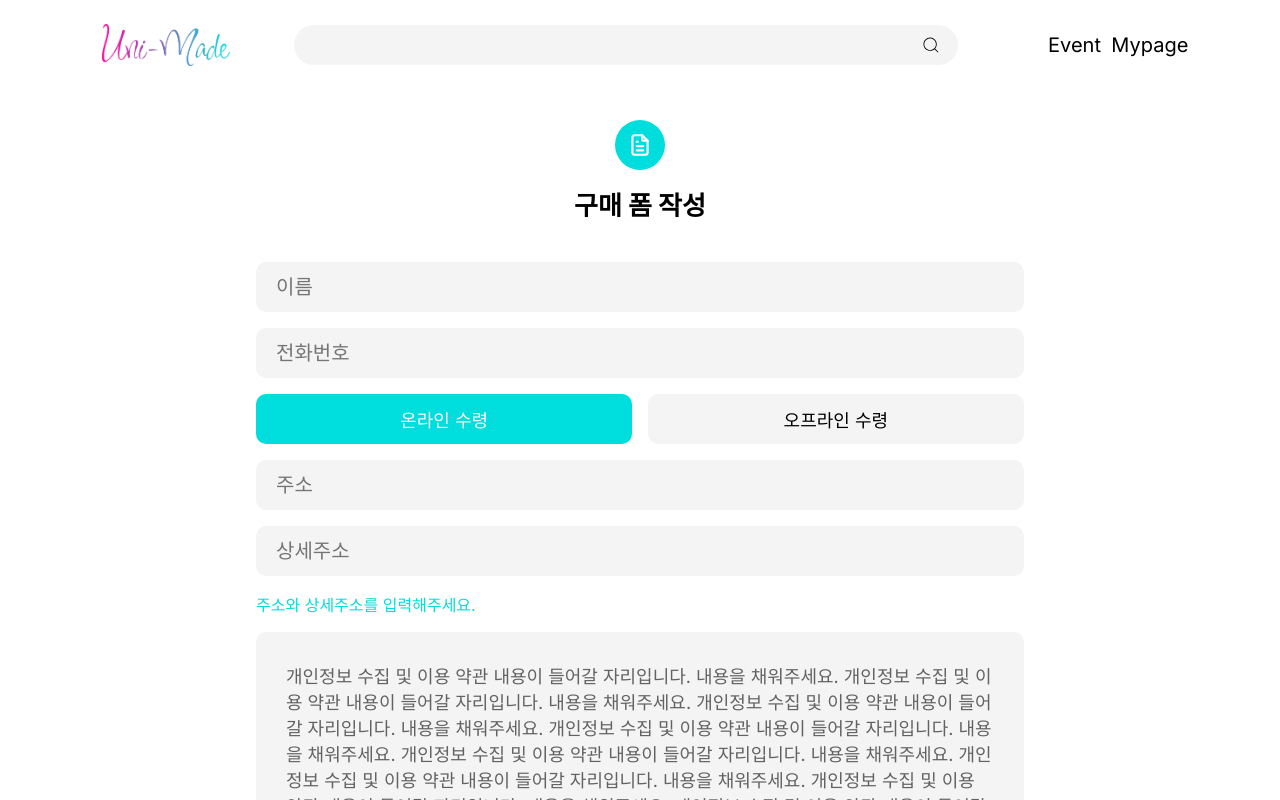
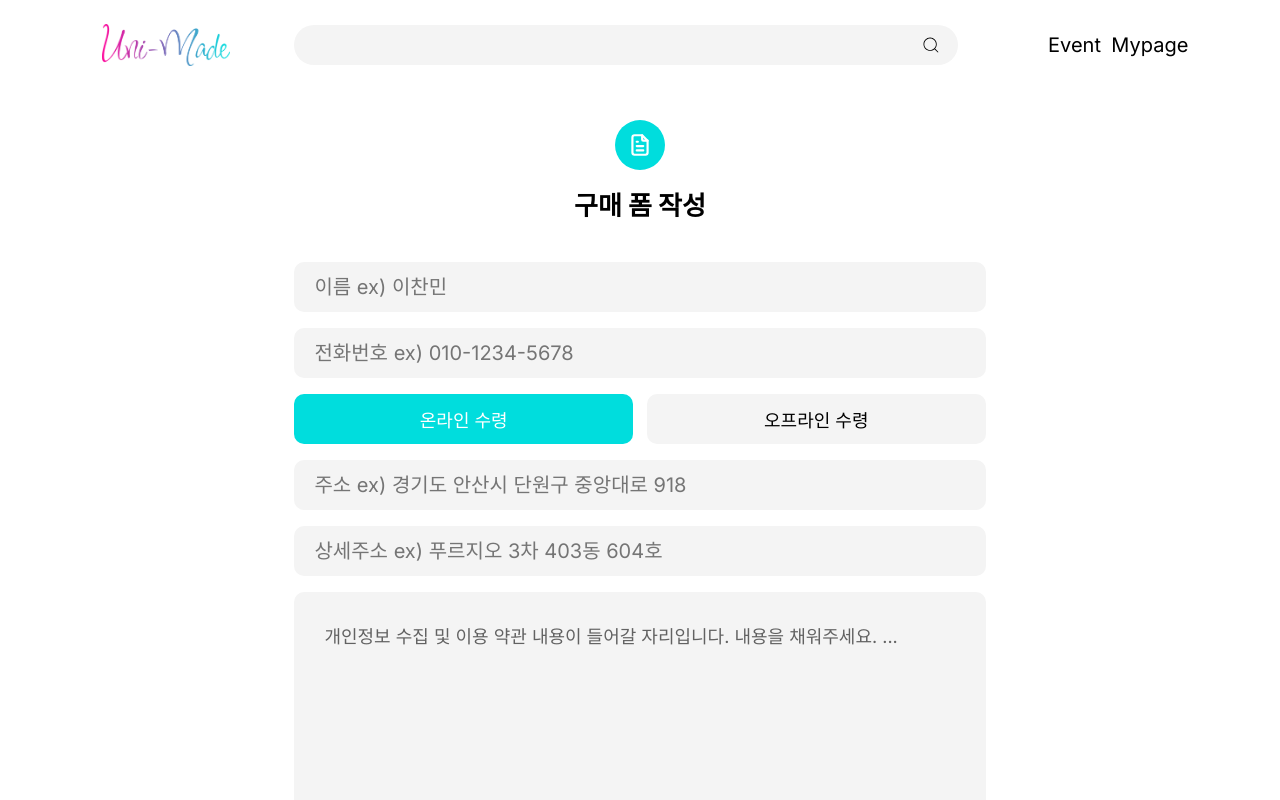
Before and after one commit to Uni-Made/FE, a React (Vite) app in the folder FE/: page /product/1/purchase in a window 1280 px wide. Built offline with nearby package versions, Linux system fonts and the light colour scheme.

Commit message:
Feat: product Detail, Form 페이지에서 복수의 카테고리 항목을 가지는 상품도 구매 가능하도록 구조 변경, api로 동적 기능 추가 완료

```diff
--- a/FE/src/pages/ProductDetail/components/DetailBox.jsx
+++ b/FE/src/pages/ProductDetail/components/DetailBox.jsx
@@ -42,18 +42,18 @@ const DetailBox = () => {
     <Container>
       <TabContainer>
         <Tab
-          active={activeTab === "details"}
+          $active={activeTab === "details"}
           onClick={() => setActiveTab("details")}
         >
           상세정보
         </Tab>
         <Tab
-          active={activeTab === "review"}
+          $active={activeTab === "review"}
           onClick={() => setActiveTab("review")}
         >
           리뷰
         </Tab>
-        <Tab active={activeTab === "qa"} onClick={() => setActiveTab("qa")}>
+        <Tab $active={activeTab === "qa"} onClick={() => setActiveTab("qa")}>
           Q&A
         </Tab>
       </TabContainer>
--- a/FE/src/pages/ProductDetail/components/Modal.jsx
+++ b/FE/src/pages/ProductDetail/components/Modal.jsx
@@ -4,7 +4,7 @@ import styled from "styled-components";
 
 // 오버레이 컴포넌트 추가
 const ModalOverlay = styled.div`
-  display: ${(props) => (props.show ? "block" : "none")};
+  display: ${(props) => (props.$show ? "block" : "none")};
   position: fixed;
   top: 0;
   left: 0;
@@ -72,15 +72,15 @@ const Button = styled.button`
 
 export default function Modal({ showModal, handleClose }) {
   const navigate = useNavigate();
-  const params = useParams();
+  const { productId } = useParams();
+
   const { selectedOptions, totalPrice } = useSelector(
     (state) => state.purchase
   );
-  console.log(selectedOptions);
 
   const handleYesBtnClick = () => {
     handleClose();
-    navigate("/product/:" + params + "/purchase");
+    navigate("/product/" + productId + "/purchase");
   };
   return (
     <>
@@ -88,7 +88,11 @@ export default function Modal({ showModal, handleClose }) {
       <ModalContainer show={showModal}>
         {selectedOptions.map((option, idx) => (
           <OptionTextBox key={idx}>
-            <p>{option.optionName} </p>
+            <p>
+              {option.values.map((optionItem) => (
+                <>{optionItem + " "}</>
+              ))}{" "}
+            </p>
             <p>{option.amount}개</p>
           </OptionTextBox>
         ))}
--- a/FE/src/pages/ProductList/ProductListPage.jsx
+++ b/FE/src/pages/ProductList/ProductListPage.jsx
@@ -16,6 +16,7 @@ import {
   sortProducts,
   searchKeywordProducts,
 } from "./../../state/products/productsSlice";
+import { setSelectedProduct } from "../../state/purchase/purchaseSlice";
 
 import { useNavigate } from "react-router-dom";
 
@@ -45,6 +46,10 @@ function ProductListPage() {
   useEffect(() => {
     dispatch(getProducts());
   }, [dispatch]);
+
+  // useEffect(() => {
+  //   dispatch(setSelectedProduct({}));
+  // }, []);
 
   return (
     <S.Container>
--- a/FE/src/pages/Purchase/PurchaseFormPage.jsx
+++ b/FE/src/pages/Purchase/PurchaseFormPage.jsx
@@ -1,19 +1,66 @@
 import React, { useState } from "react";
 import Navbar from "../ProductList/components/Navbar";
 import * as S from "./PurchaseFormPage.style";
-import Input from "./components/Input";
+import PurchaseInput from "./components/PurchaseInput";
 import { useNavigate, useParams } from "react-router-dom";
+import { useForm } from "react-hook-form";
+import {
+  setPurchaseFormData,
+  setPurchaseLastInfo,
+} from "../../state/purchase/purchaseSlice";
+import { useDispatch, useSelector } from "react-redux";
+import { defaultInstance } from "./../../api/axiosInstance";
 
 function PurchaseFormPage() {
   const navigate = useNavigate();
-  const {params} = useParams();
-  const [isErrors, setIsErrors] = useState({
-    name: true,
-    phoneNumber: true,
-    address: true,
-    detailAddress: true,
-  });
-  // TODO: 위 4개 영역 유효성 검사 로직 함수 작성 + 각 input change로 적용
+  const { productId } = useParams();
+  console.log(productId);
+  const {
+    register,
+    handleSubmit,
+    formState: { isSubmitting, errors },
+  } = useForm();
+  const dispatch = useDispatch();
+  const { selectedOptions, selectedProduct } = useSelector(
+    (state) => state.purchase
+  );
+  console.log(selectedOptions, selectedProduct);
+
+  const onSubmit = async (data) => {
+    await new Promise((r) => setTimeout(r, 1000)); // form 제출 대기
+    alert("구매 요청을 제출합니다");
+    const purchaseFormData = {
+      name: data.name,
+      phoneNumber: data.phoneNum,
+      pickupOption: "ONLINE",
+      address: data.address,
+      detailAddress: data.detailAddress,
+      isAgree: data.privacyAgreement,
+    };
+    console.log(selectedOptions);
+    const purchaseTotalRequestData = {
+      purchaseForm: purchaseFormData,
+      orderOptions: selectedOptions.map((option, i) => {
+        return {
+          optionValueIds: option.valueIds,
+          count: option.amount,
+        };
+      }),
+    };
+    console.log(purchaseTotalRequestData);
+
+    const response = await defaultInstance.post(
+      "/api/orders/" + "1/" + productId, //TODO: 일단 buyer id는 1로 고정해서 사용
+      purchaseTotalRequestData
+    );
+    console.log(response.data.result);
+    const purchaseLastInfo = response.data.result;
+
+    dispatch(setPurchaseLastInfo(purchaseLastInfo));
+    dispatch(setPurchaseFormData(purchaseFormData));
+    navigate(`/product/${productId}/purchase/success`);
+  };
+
   const [isLeftBtnSelected, setIsLeftBtnSelected] = useState(true);
 
   const handleLeftBtnClick = (e) => {
@@ -26,14 +73,8 @@ function PurchaseFormPage() {
     setIsLeftBtnSelected(false);
   };
 
-  const handlePurchaseBtnClick = (e) => {
-    e.preventDefault();
-    // TODO: purchase API 요청 로직
-    navigate("/product/:" + params + "/purchase/success");
-  };
-
   return (
-    <S.Container>
+    <S.Container onSubmit={handleSubmit(onSubmit)}>
       <Navbar />
       <S.HeaderBox>
         <S.HeaderIconBox>
@@ -42,8 +83,37 @@ function PurchaseFormPage() {
         <S.HeaderBoxText>구매 폼 작성</S.HeaderBoxText>
       </S.HeaderBox>
       <S.MainBox>
-        <Input Placeholder={"이름"} />
-        <Input Placeholder={"전화번호"} />
+        <PurchaseInput
+          id="name"
+          placeholder="이름 ex) 이찬민"
+          {...register("name", {
+            required: "이름은 필수 입력 항목입니다.",
+            maxLength: {
+              value: 10,
+              message: "이름은 최대 10자까지 입력 가능합니다.",
+            },
+          })}
+        />
+        {errors.name && (
+          <S.MainErrorText>{errors.name.message}</S.MainErrorText>
+        )}
+
+        <PurchaseInput
+          id="phoneNum"
+          placeholder="전화번호 ex) 010-1234-5678"
+          maxLength="13"
+          {...register("phoneNum", {
+            required: "전화번호는 필수 입력 항목입니다.",
+            pattern: {
+              value: /^\d{3}-\d{3,4}-\d{4}$/,
+              message: "전화번호 형식이 올바르지 않습니다.",
+            },
+          })}
+        />
+        {errors.phoneNum && (
+          <S.MainErrorText>{errors.phoneNum.message}</S.MainErrorText>
+        )}
+
         <S.MainToggleBox>
           <S.MainToggleBoxButton
             onClick={handleLeftBtnClick}
@@ -58,38 +128,47 @@ function PurchaseFormPage() {
             오프라인 수령
           </S.MainToggleBoxButton>
         </S.MainToggleBox>
-        <Input Placeholder={"주소"} />
-        <Input Placeholder={"상세주소"} />
-        <S.MainErrorText>주소와 상세주소를 입력해주세요.</S.MainErrorText>
+
+        <PurchaseInput
+          placeholder="주소 ex) 경기도 안산시 단원구 중앙대로 918"
+          {...register("address", {
+            required: "주소는 필수 입력 항목입니다.",
+          })}
+        />
+        {errors.address && (
+          <S.MainErrorText>{errors.address.message}</S.MainErrorText>
+        )}
+
+        <PurchaseInput
+          placeholder="상세주소 ex) 푸르지오 3차 403동 604호"
+          {...register("detailAddress", {
+            required: "상세주소는 필수 입력 항목입니다.",
+          })}
+        />
+        {errors.detailAddress && (
+          <S.MainErrorText>{errors.detailAddress.message}</S.MainErrorText>
+        )}
+
         <S.PrivacyBox>
           <S.PrivacyBoxTerms>
             개인정보 수집 및 이용 약관 내용이 들어갈 자리입니다. 내용을
-            채워주세요. 개인정보 수집 및 이용 약관 내용이 들어갈 자리입니다.
-            내용을 채워주세요. 개인정보 수집 및 이용 약관 내용이 들어갈
-            자리입니다. 내용을 채워주세요. 개인정보 수집 및 이용 약관 내용이
-            들어갈 자리입니다. 내용을 채워주세요. 개인정보 수집 및 이용 약관
-            내용이 들어갈 자리입니다. 내용을 채워주세요. 개인정보 수집 및 이용
-            약관 내용이 들어갈 자리입니다. 내용을 채워주세요. 개인정보 수집 및
-            이용 약관 내용이 들어갈 자리입니다. 내용을 채워주세요. 개인정보 수집
-            및 이용 약관 내용이 들어갈 자리입니다. 내용을 채워주세요. 개인정보
-            수집 및 이용 약관 내용이 들어갈 자리입니다. 내용을 채워주세요.
-            개인정보 수집 및 이용 약관 내용이 들어갈 자리입니다. 내용을
-            채워주세요. 개인정보 수집 및 이용 약관 내용이 들어갈 자리입니다.
-            내용을 채워주세요. 개인정보 수집 및 이용 약관 내용이 들어갈
-            자리입니다. 내용을 채워주세요. 개인정보 수집 및 이용 약관 내용이
-            들어갈 자리입니다. 내용을 채워주세요. 개인정보 수집 및 이용 약관
-            내용이 들어갈 자리입니다. 내용을 채워주세요. 개인정보 수집 및 이용
-            약관 내용이 들어갈 자리입니다. 내용을 채워주세요. 개인정보 수집 및
-            이용 약관 내용이 들어갈 자리입니다. 내용을 채워주세요. 개인정보 수집
-            및 이용 약관 내용이 들어갈 자리입니다. 내용을 채워주세요. 개인정보
-            수집 및 이용 약관 내용이 들어갈 자리입니다. 내용을 채워주세요.
+            채워주세요. ...
           </S.PrivacyBoxTerms>
           <S.PrivacyToggleBox>
-            <input type="checkbox" />
+            <input
+              type="checkbox"
+              {...register("privacyAgreement", {
+                required: "개인정보 수집 및 이용에 동의해야 합니다.",
+              })}
+            />
             <div>개인정보 수집 및 이용에 동의합니다.</div>
           </S.PrivacyToggleBox>
         </S.PrivacyBox>
-        <S.PurchaseButton onClick={handlePurchaseBtnClick}>구매하기</S.PurchaseButton>
+        {errors.privacyAgreement && <p>{errors.privacyAgreement.message}</p>}
+
+        <S.PurchaseButton type="submit" disabled={isSubmitting}>
+          구매하기
+        </S.PurchaseButton>
       </S.MainBox>
     </S.Container>
   );
--- a/FE/src/pages/Purchase/PurchaseFormPage.style.js
+++ b/FE/src/pages/Purchase/PurchaseFormPage.style.js
@@ -1,7 +1,7 @@
 import styled from "styled-components";
 import { TbFileText } from "react-icons/tb";
 
-const Container = styled.div`
+const Container = styled.form`
   /* width: 90vw;
   display: flex;
   justify-content: center;
@@ -40,7 +40,7 @@ const HeaderBoxText = styled.div`
   font-weight: 600;
 `;
 
-const MainBox = styled.form`
+const MainBox = styled.div`
   display: flex;
   flex-direction: column;
   align-items: center;
--- a/FE/src/pages/Purchase/PurchaseFormSuccessPage.style.js
+++ b/FE/src/pages/Purchase/PurchaseFormSuccessPage.style.js
@@ -34,7 +34,7 @@ const HeaderBoxText = styled.div`
 `;
 
 const MainBox = styled.div`
-  width: 40%;
+  width: 50%;
   margin-top: 50px;
   margin-bottom: 20px;
   display: flex;
--- a/FE/src/pages/Purchase/components/Input.jsx
+++ b/FE/src/pages/Purchase/components/PurchaseInput.jsx
@@ -1,4 +1,4 @@
-import React from "react";
+import React, { forwardRef } from "react";
 import styled from "styled-components";
 
 const Input = styled.input`
@@ -11,9 +11,11 @@ const Input = styled.input`
   padding: 20px;
 `;
 
-function PurchaseInput(props) {
-  const { Placeholder } = props;
-  return <Input placeholder={Placeholder}></Input>;
-}
+const PurchaseInput = forwardRef((props, ref) => {
+  return <Input ref={ref} {...props} />;
+});
+
+// displayName 설정
+PurchaseInput.displayName = "PurchaseInput";
 
 export default PurchaseInput;
```
Also changed, not shown: FE/src/pages/ProductDetail/ProductDetailPage.jsx (+17 -7 lines), FE/src/pages/ProductDetail/components/OptionBox.jsx (+115 -87 lines), FE/src/pages/Purchase/PurchaseFormSuccessPage.jsx (+11 -3 lines), FE/src/state/purchase/purchaseSlice.js (+25 -16 lines).
